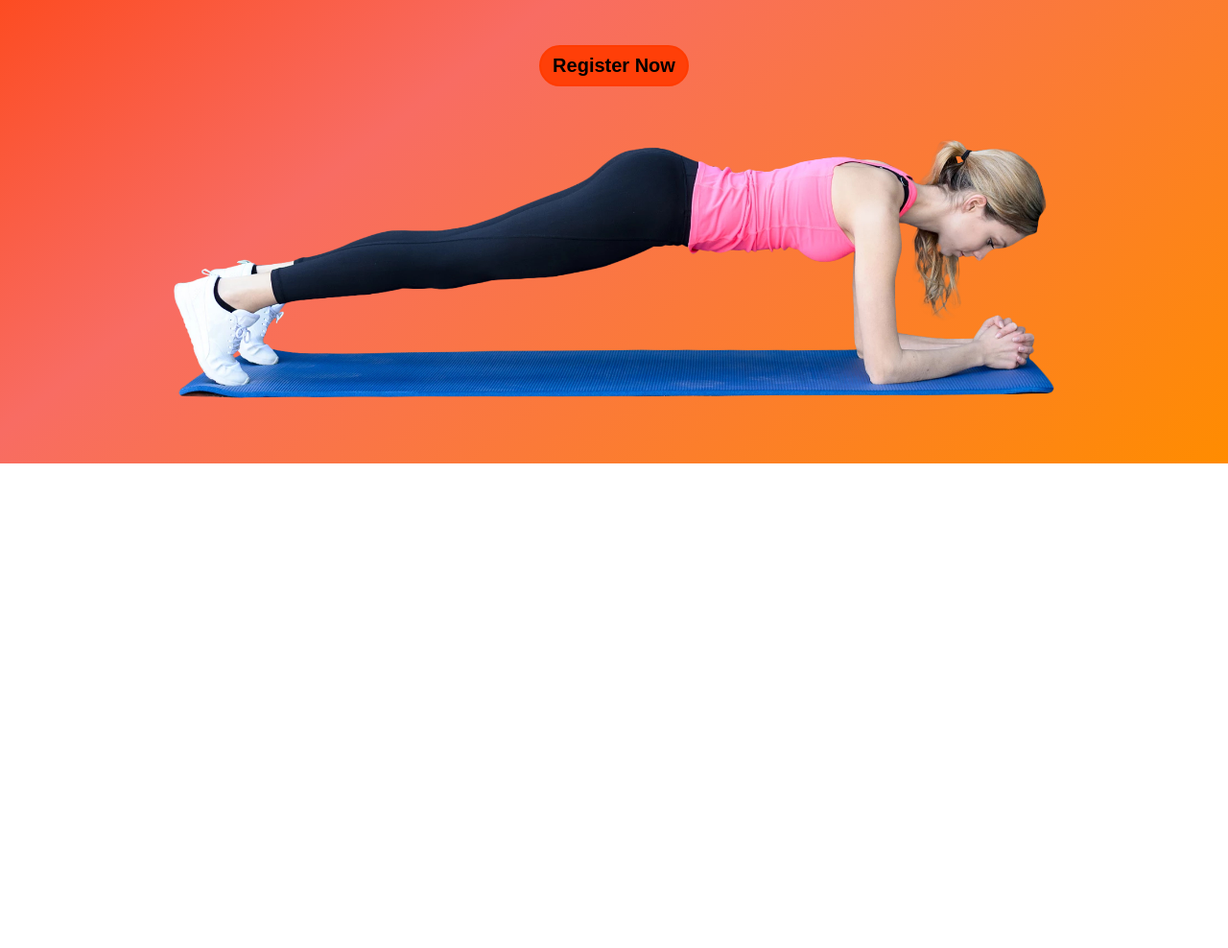
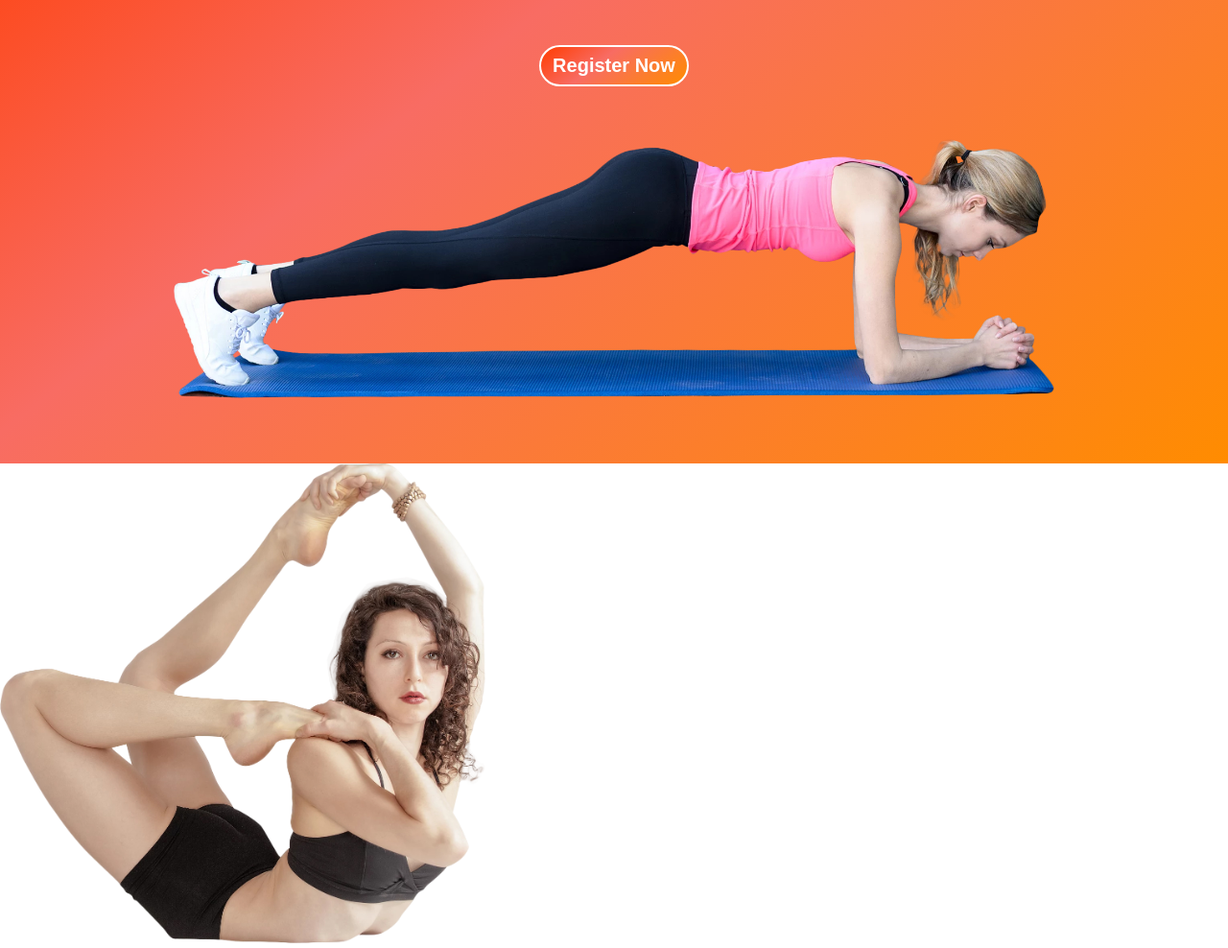
Before and after one commit to ayushsoni1010/AsanaAesthetic, a plain HTML site: page index.html in a window 1280 px wide. Shown: the part 313-1301 px from the top of the page at 96% size. Before the commit the page ends 800 px from the top, so only its background shows below. Drawn offline with Linux system fonts and the light colour scheme.

Commit message:
Initial changes

```diff
--- a/index.html
+++ b/index.html
@@ -51,6 +51,16 @@
 
         </div>
     </header>
+
+
+
+    <section>
+        <div class="yoga">
+            <div class="yogaimage">
+                <img src="images/x2.webp" alt="">
+            </div>
+        </div>
+    </section>
 </body>
 
 </html>
--- a/style.css
+++ b/style.css
@@ -83,13 +83,19 @@ body{
     border-radius: 25px;
     border-width: 2px;
     border-style: solid;
-    border-color: rgb(255,59,0);
     cursor: pointer;
     background-color:rgb(255,63,8);
+    background: linear-gradient(142deg, rgba(255,59,0,1) 0%, rgba(248,108,99,1) 40%, rgba(255,140,0,1) 100%);
+    color: white;
+    border: 2px solid white;
 }
 
 .feature .regbutton button:hover{
+    border: 2px solid black;
     background-color: white;
+    background: white;
+    color: black;
+    cursor: pointer;
 }
 
 .feature .image img{
@@ -99,3 +105,7 @@ body{
     justify-content: center;
     text-align: center;
 }
+
+.yogaimage img{
+    height: 500px;
+}
```
